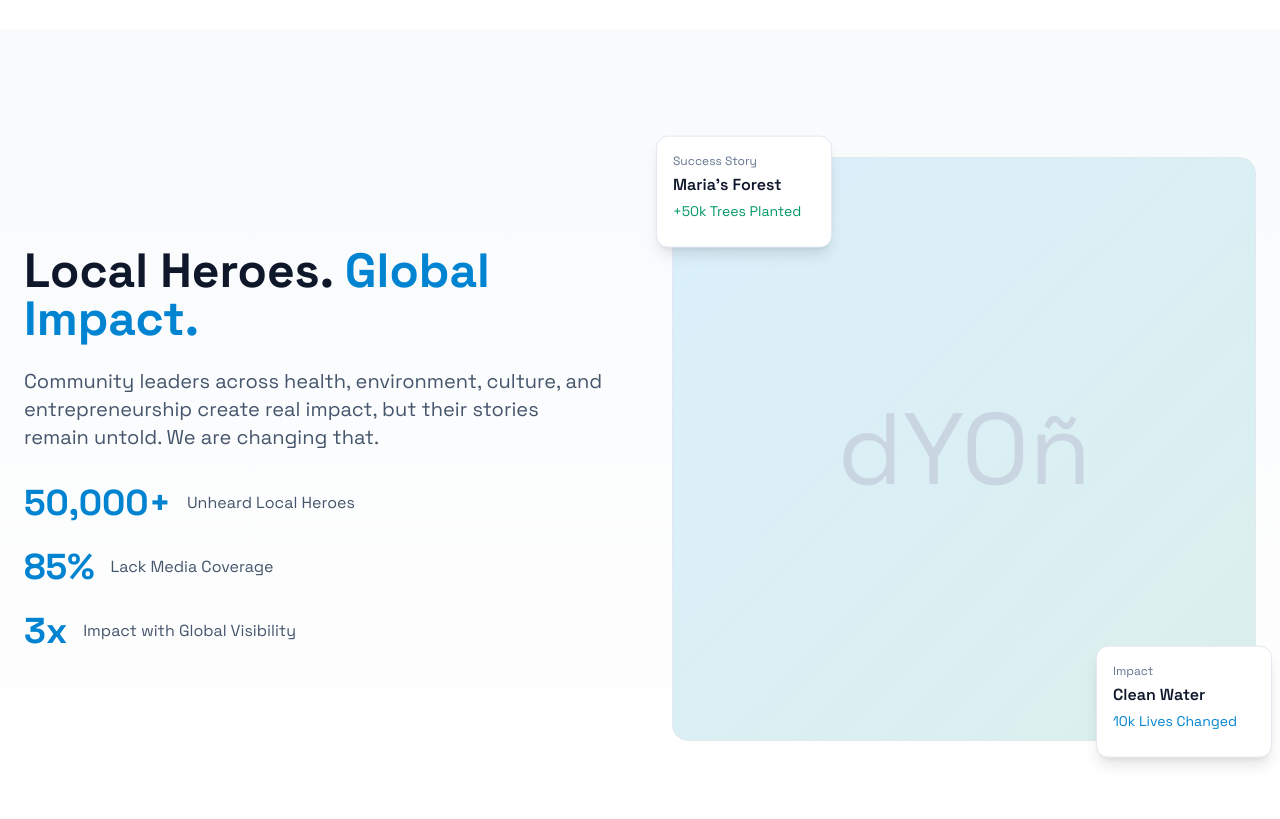
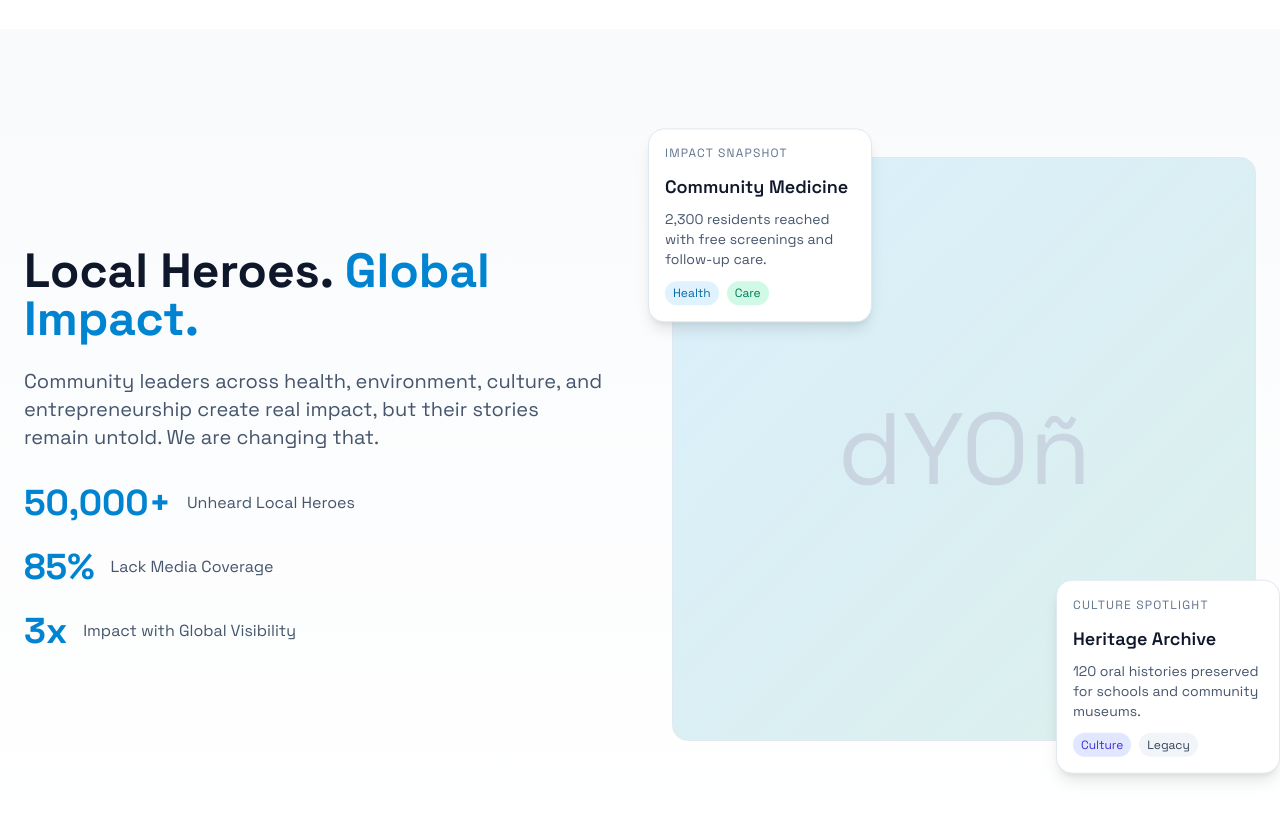
Before and after one commit to ismailukman/Habuhtat, a Next.js app: page / in a window 1280 px wide. Shown: the part 771-1590 px from the top of the page. Built offline with nearby package versions, Linux system fonts and the light colour scheme; no server answers.

Commit message:
Refresh hero right-side visuals

```diff
--- a/src/app/page.tsx
+++ b/src/app/page.tsx
@@ -342,23 +342,35 @@ export default function LandingPage() {
             </div>
 
             <motion.div
-              animate={{ y: [0, -10, 0] }}
-              transition={{ repeat: Infinity, duration: 3 }}
-              className="absolute -top-4 -left-4 w-44 h-28 bg-white border border-slate-200 rounded-xl p-4 shadow-lg"
+              animate={{ y: [0, -8, 0] }}
+              transition={{ repeat: Infinity, duration: 4 }}
+              className="absolute -top-6 -left-6 w-56 bg-white border border-slate-200 rounded-2xl p-4 shadow-lg"
             >
-              <div className="text-xs text-slate-500 mb-1">Success Story</div>
-              <div className="text-base font-semibold text-slate-900">Maria's Forest</div>
-              <div className="text-sm text-emerald-600 mt-1">+50k Trees Planted</div>
+              <div className="text-xs uppercase tracking-widest text-slate-500">Impact Snapshot</div>
+              <div className="mt-3 text-lg font-semibold text-slate-900">Community Medicine</div>
+              <p className="mt-2 text-sm text-slate-600">
+                2,300 residents reached with free screenings and follow-up care.
+              </p>
+              <div className="mt-3 flex items-center gap-2 text-xs text-slate-500">
+                <span className="px-2 py-1 rounded-full bg-sky-100 text-sky-700">Health</span>
+                <span className="px-2 py-1 rounded-full bg-emerald-100 text-emerald-700">Care</span>
+              </div>
             </motion.div>
 
             <motion.div
               animate={{ y: [0, 10, 0] }}
-              transition={{ repeat: Infinity, duration: 3, delay: 0.5 }}
-              className="absolute -bottom-4 -right-4 w-44 h-28 bg-white border border-slate-200 rounded-xl p-4 shadow-lg"
+              transition={{ repeat: Infinity, duration: 4.5, delay: 0.5 }}
+              className="absolute -bottom-6 -right-6 w-56 bg-white border border-slate-200 rounded-2xl p-4 shadow-lg"
             >
-              <div className="text-xs text-slate-500 mb-1">Impact</div>
-              <div className="text-base font-semibold text-slate-900">Clean Water</div>
-              <div className="text-sm text-sky-600 mt-1">10k Lives Changed</div>
+              <div className="text-xs uppercase tracking-widest text-slate-500">Culture Spotlight</div>
+              <div className="mt-3 text-lg font-semibold text-slate-900">Heritage Archive</div>
+              <p className="mt-2 text-sm text-slate-600">
+                120 oral histories preserved for schools and community museums.
+              </p>
+              <div className="mt-3 flex items-center gap-2 text-xs text-slate-500">
+                <span className="px-2 py-1 rounded-full bg-indigo-100 text-indigo-700">Culture</span>
+                <span className="px-2 py-1 rounded-full bg-slate-100 text-slate-700">Legacy</span>
+              </div>
             </motion.div>
           </motion.div>
         </div>
```
